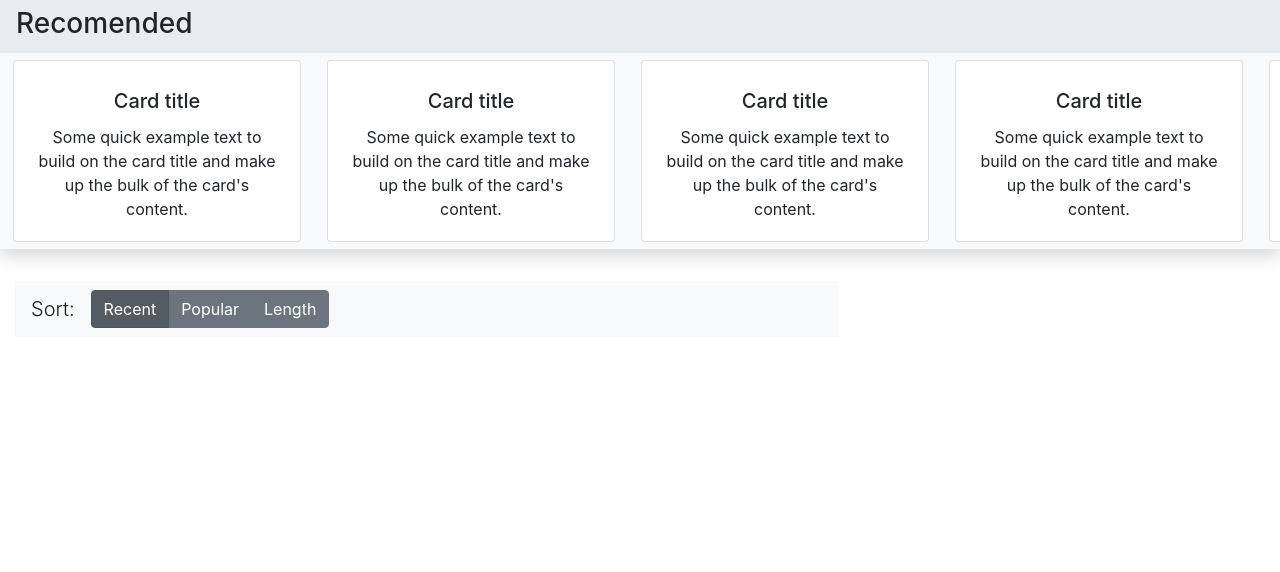
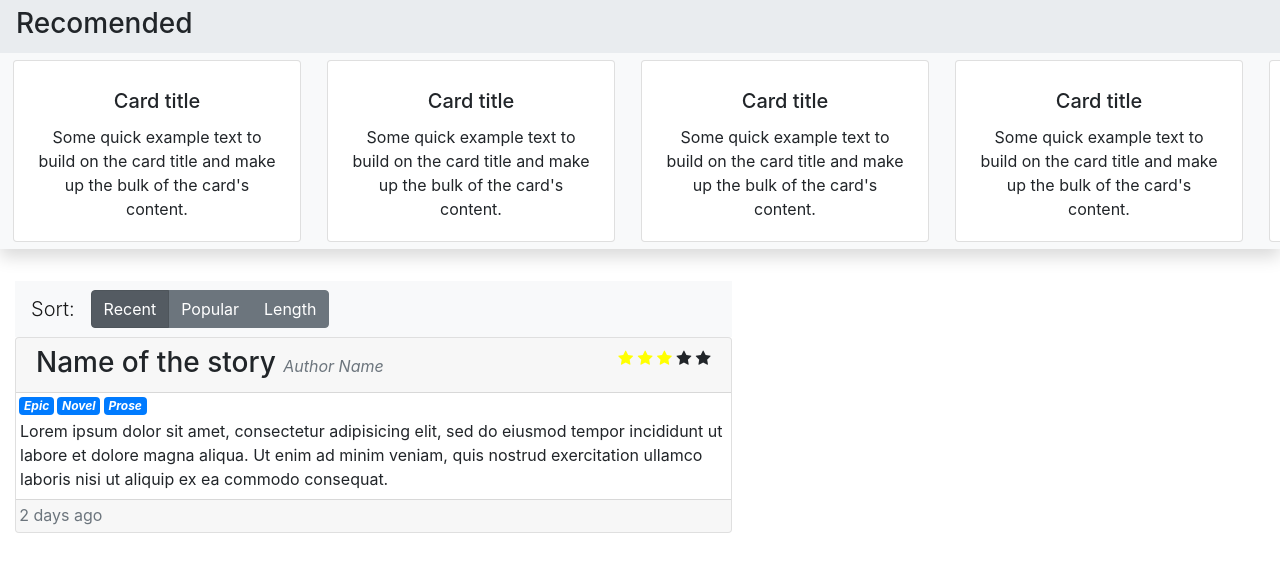
Before and after one commit to samostanek/Project-SSS, a PHP site: page / in a window 1280 px wide. Shown: the part 47-619 px from the top of the page. Run offline with PHP 8.4, Linux system fonts and the light colour scheme.

Commit message:
Div for post added
Changed main part col ratio. Added stylesheet for rating stars.

```diff
--- a/css/master.css
+++ b/css/master.css
@@ -1,5 +1,5 @@
 .caret-off::before {
-    display: none;
+  display: none;
 }
 .caret-off::after {
   display: none;
@@ -26,3 +26,27 @@
 ::-webkit-scrollbar-thumb:hover {
   background: #555;
 }
+
+.checked {
+  color: yellow;
+}
+
+.story-header {
+  float: left;
+}
+
+.story .story-edited {
+  padding: .2rem;
+  padding-bottom: .3rem;
+}
+
+.story-tags span {
+  margin-left: .2rem;
+}
+
+.story-header p {
+  display: inline;
+  font-size: 1rem;
+  font-weight: normal;
+  font-style: italic;
+}
--- a/index.html
+++ b/index.html
@@ -6,6 +6,7 @@
     <title>Project-SSS</title>
     <link rel="stylesheet" href="css/bootstrap.min.css">
     <link rel="stylesheet" href="css/master.css">
+    <link rel="stylesheet" href="https://cdnjs.cloudflare.com/ajax/libs/font-awesome/4.7.0/css/font-awesome.min.css">
   </head>
   <body>
     <nav class="navbar navbar-expand-lg navbar-light bg-light d-flex py-0">
@@ -100,7 +101,7 @@
 
     <div class="container-fluid">
       <div class="row" id="main-2col">
-        <div class="col-md-8">
+        <div class="col-md-7">
           <nav class="navbar navbar-expand-lg navbar-light bg-light d-flex">
             <h5 class="navbar-brand my-0 font-weight-light">Sort:</h5>
             <div class="btn-group btn-group-toggle" data-toggle="buttons">
@@ -116,8 +117,30 @@
             </div>
           </nav>
 
+          <div class="card story">
+            <div class="card-header py-2 mb-1">
+              <h3 class="story-header mb-1" style="float: left">Name of the story <p class="text-muted" style="display: inline">Author Name</p></h3>
+              <div class="ranking float-md-right">
+                <span class="fa fa-star checked"></span>
+                <span class="fa fa-star checked"></span>
+                <span class="fa fa-star checked"></span>
+                <span class="fa fa-star"></span>
+                <span class="fa fa-star"></span>
+              </div>
+            </div>
+            <div class="d-flex flex-row story-tags">
+              <span class="font-italic badge badge-primary">Epic</span>
+              <span class="font-italic badge badge-primary">Novel</span>
+              <span class="font-italic badge badge-primary">Prose</span>
+            </div>
+            <p class="m-1">Lorem ipsum dolor sit amet, consectetur adipisicing elit, sed do eiusmod tempor incididunt ut labore et dolore magna aliqua. Ut enim ad minim veniam, quis nostrud exercitation ullamco laboris nisi ut aliquip ex ea commodo consequat.</p>
+
+            <div class="card-footer text-muted mt-1 story-edited">
+              2 days ago
+            </div>
+          </div>
         </div>
-        <div class="col-md-4">
+        <div class="col-md-5">
 
         </div>
       </div>
```
